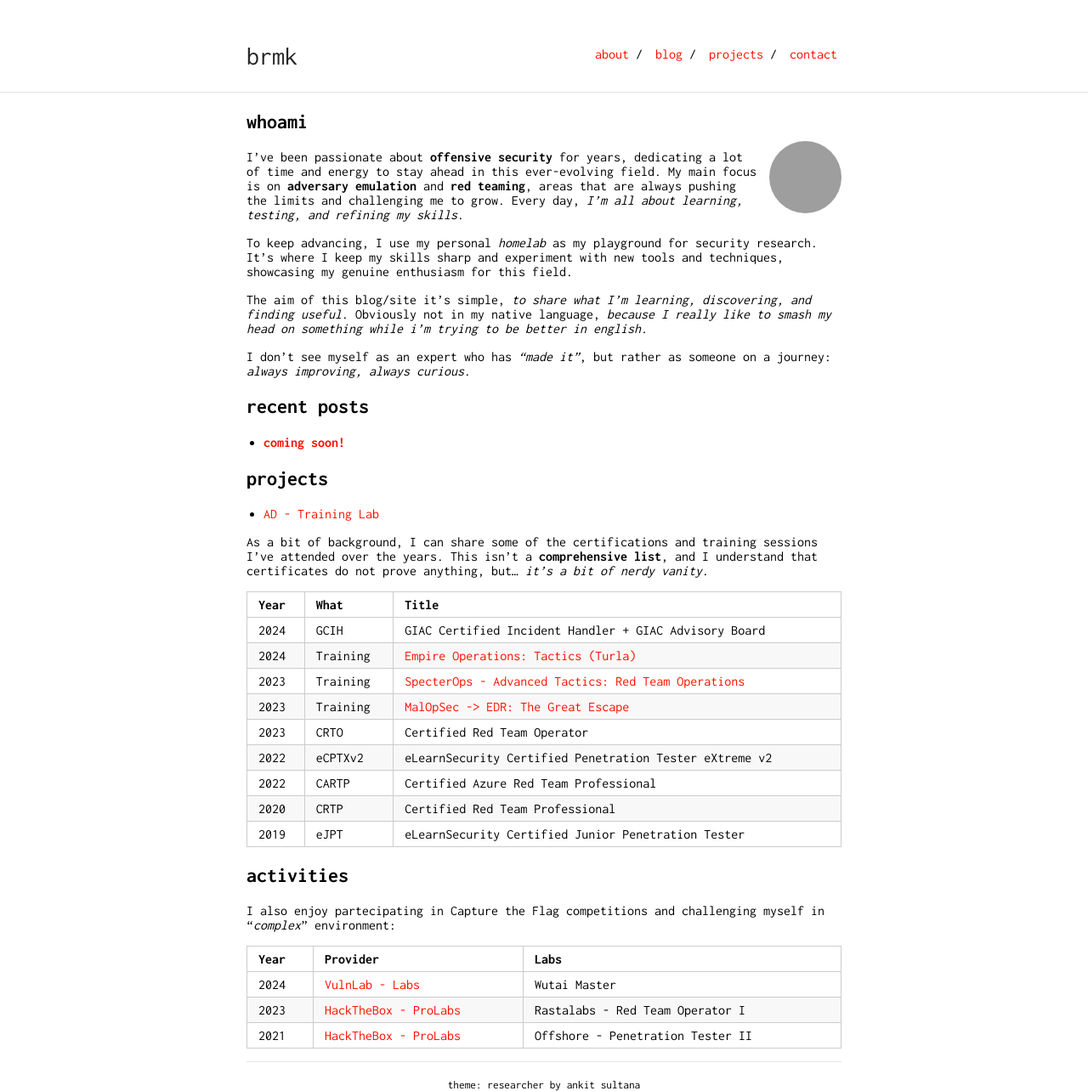
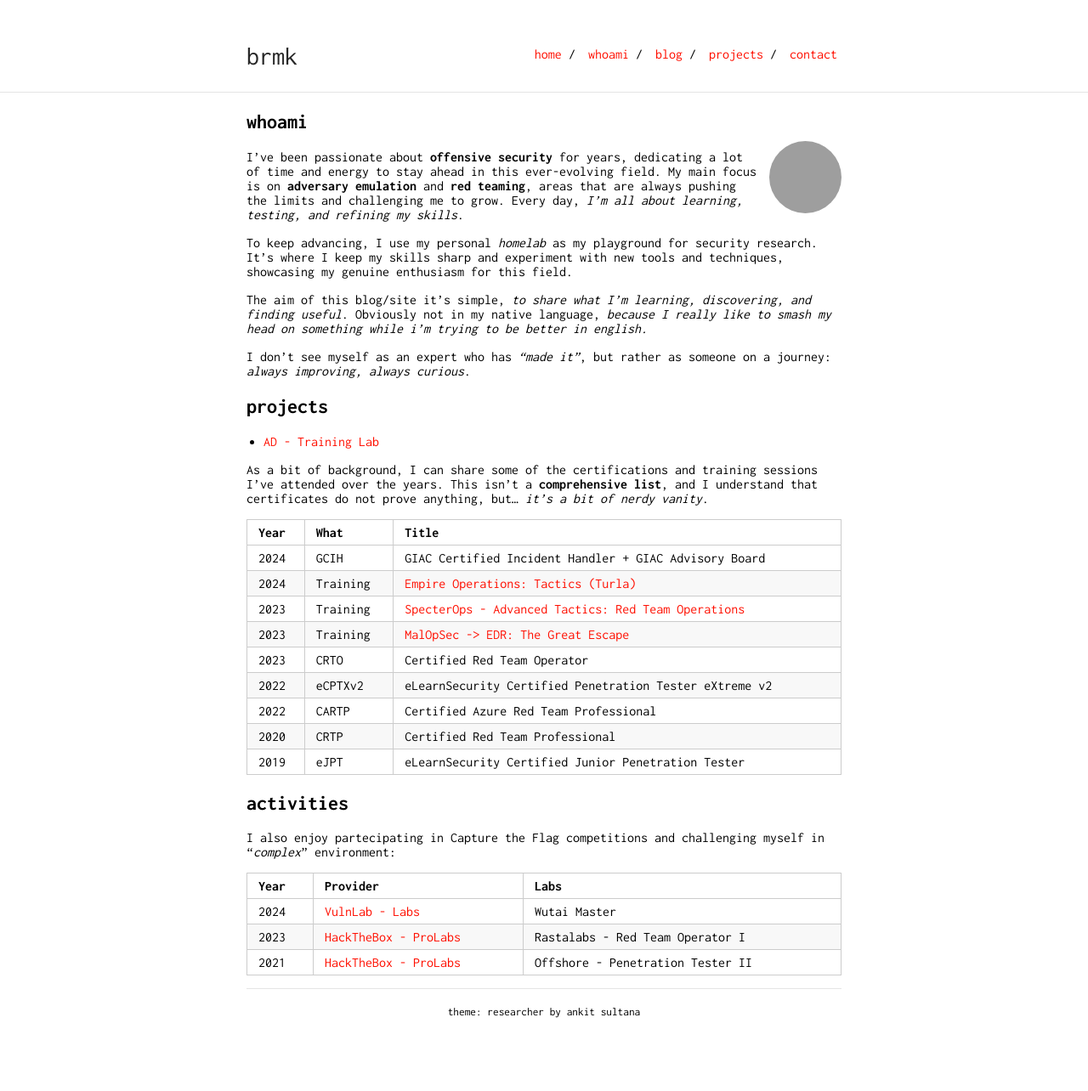
Before and after one commit to brmkit/brmkit.github.io, a Jekyll site: the page built from whoami.md, in a window 1280 px wide. Shown: the whole page at 85% size. Built offline with Jekyll 4.4.1, drawn with Linux system fonts in a browser that asks for light colours; our own code applies the rules of GitHub Pages for plain Markdown files; after the commit the page ends 1198 px from its top, so only the background shows below that; grey boxes are pictures that could not be loaded.

Commit message:
update content

```diff
--- a/_config.yml
+++ b/_config.yml
@@ -18,8 +18,10 @@ sass:
     sass_dir: _sass
 
 nav:
- - name: "about"
+ - name: "home"
    link: "/"
+ - name: "whoami"
+   link: "/whoami"
  - name: "blog"
    link: "/blog"
  - name: "projects"
--- a/whoami.md
+++ b/whoami.md
@@ -13,34 +13,6 @@ To keep advancing, I use my personal *homelab* as my playground for security res
 The aim of this blog/site it's simple, *to share what I’m learning, discovering, and finding useful*. Obviously not in my native language, *because I really like to smash my head on something while i'm trying to be better in english.*
 
 I don’t see myself as an expert who has *“made it”*, but rather as someone on a journey: *always improving, always curious*.
-
-## recent posts
-<ul class="recent-posts">
-    {% assign blog_posts = site.posts | where: 'blog_post', true %}
-    {% if blog_posts.size == 0 %}
-        <li class="no-posts">
-            <h4>
-                <a class="una" href="">
-                    <span>coming soon!</span>
-                </a>
-            </h4>
-        </li>
-        </ul>
-    {% else %}
-        {% for post in blog_posts limit:3 %}
-            <li class="posts-list">
-                <h4>
-                    <div style="display: inline-block; width: 90px">
-                        <small>{{ post.date | date: "%Y-%m-%d" }}</small>
-                    </div>
-                    <a class="una" href="{{ site.baseurl }}{{ post.url }}">
-                        <span>{{ post.title }}</span>
-                    </a>
-                </h4>
-            </li>
-            {% if forloop.last %}</ul>{% endif %}
-        {% endfor %}
-    {% endif %}
 
 ## projects
 
```
Also changed, not shown: index.md (+10 -15 lines).
